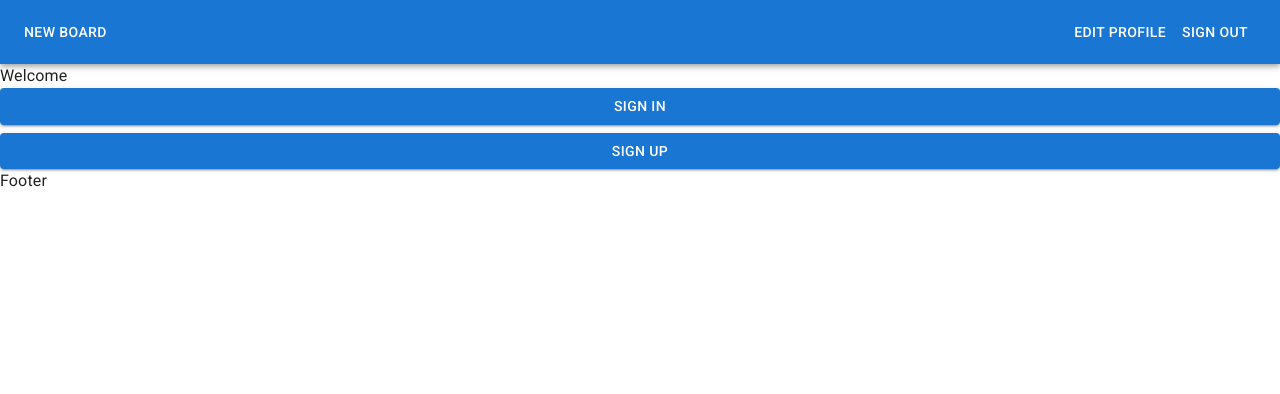
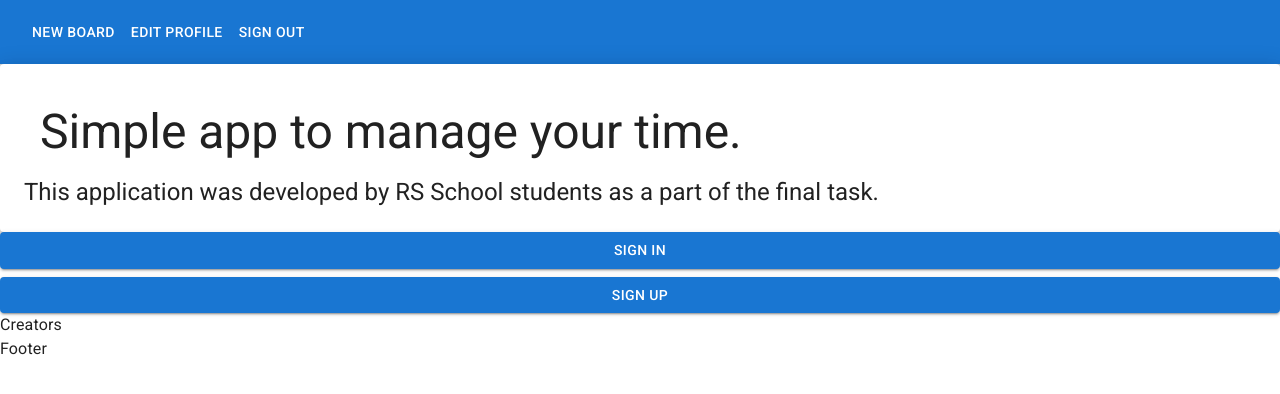
Before and after one commit to vostavhy/project-management-app, a React (Create React App) app: page / in a window 1280 px wide. Shown: the top 394 px of the page. Built offline with nearby package versions, Linux system fonts and the light colour scheme.

Commit message:
feat: implement welcome-description

```diff
--- a/src/components/Header.tsx
+++ b/src/components/Header.tsx
@@ -14,18 +14,9 @@ function Header() {
     //</div>
     <AppBar position='static'>
       <Toolbar>
-        <Typography
-          component='a'
-          href='/'
-          variant='button'
-          sx={{
-            flexGrow: 1,
-            color: 'inherit',
-            textDecoration: 'none',
-          }}
-        >
+        <Button component='a' href={path.home} color='inherit'>
           New board
-        </Typography>
+        </Button>
         <Button component='a' href={path.userUpdate} color='inherit'>
           Edit profile
         </Button>
--- /dev/null
+++ b/src/components/WelcomeCreators.tsx
@@ -0,0 +1,3 @@
+export default function WelcomeCreators() {
+  return <div>Creators</div>;
+}
--- /dev/null
+++ b/src/components/WelcomeDescription.tsx
@@ -0,0 +1,16 @@
+import { Box, Paper, Typography } from '@mui/material';
+
+export default function WelcomeDescription() {
+  return (
+    <Box>
+      <Paper elevation={12}>
+        <Typography component='h1' variant='h3' p={5} pb={2}>
+          Simple app to manage your time.
+        </Typography>
+        <Typography component='p' variant='h5' p={3} pt={0}>
+          This application was developed by RS School students as a part of the final task.
+        </Typography>
+      </Paper>
+    </Box>
+  );
+}
--- a/src/pages/WelcomePage.tsx
+++ b/src/pages/WelcomePage.tsx
@@ -1,10 +1,13 @@
 import WelcomeButtons from '../components/WelcomeButtons';
+import WelcomeCreators from '../components/WelcomeCreators';
+import WelcomeDescription from '../components/WelcomeDescription';
 
 function WelcomePage() {
   return (
     <>
-      <div>Welcome</div>
+      <WelcomeDescription />
       <WelcomeButtons />
+      <WelcomeCreators />
     </>
   );
 }
```
